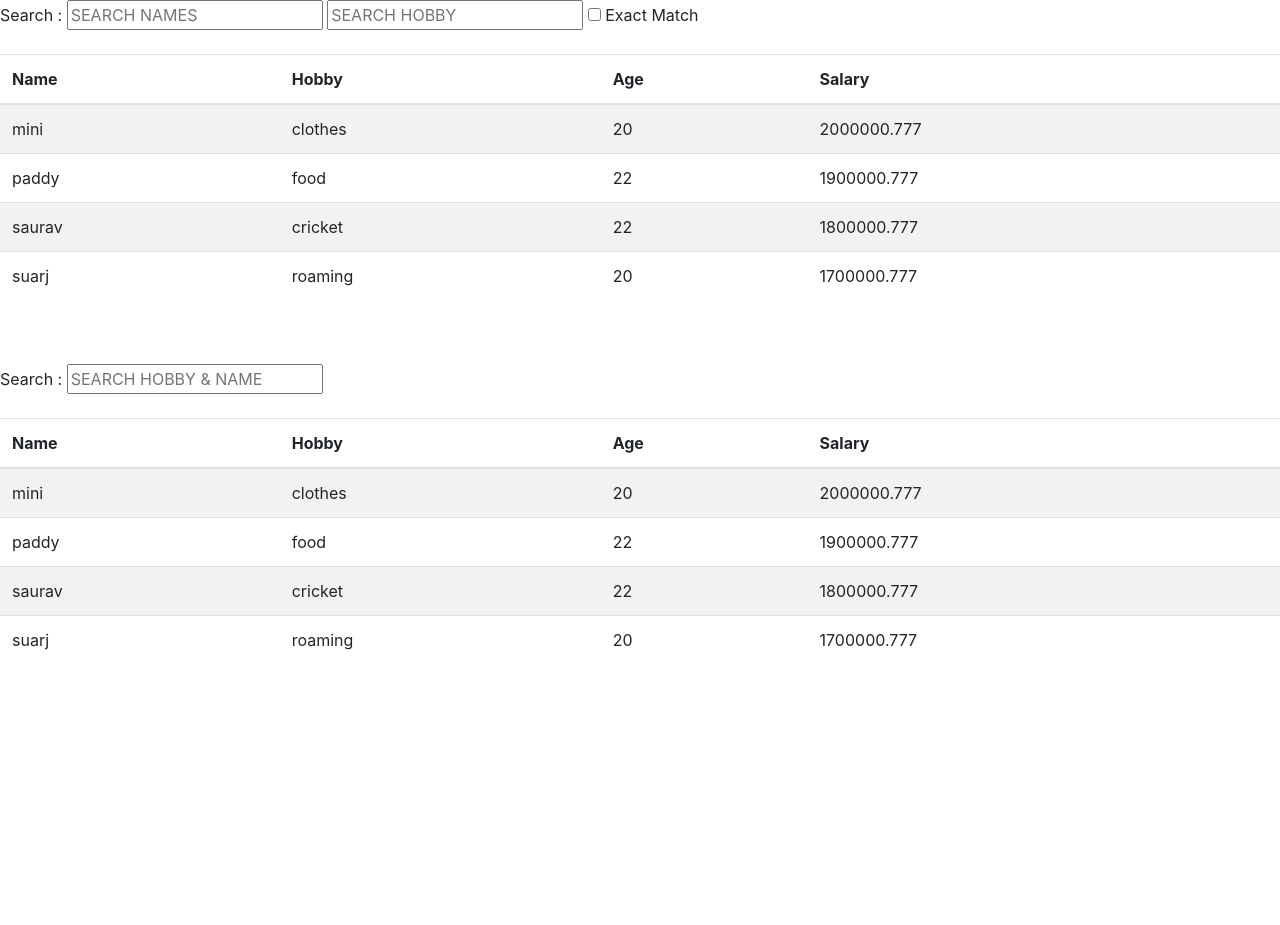
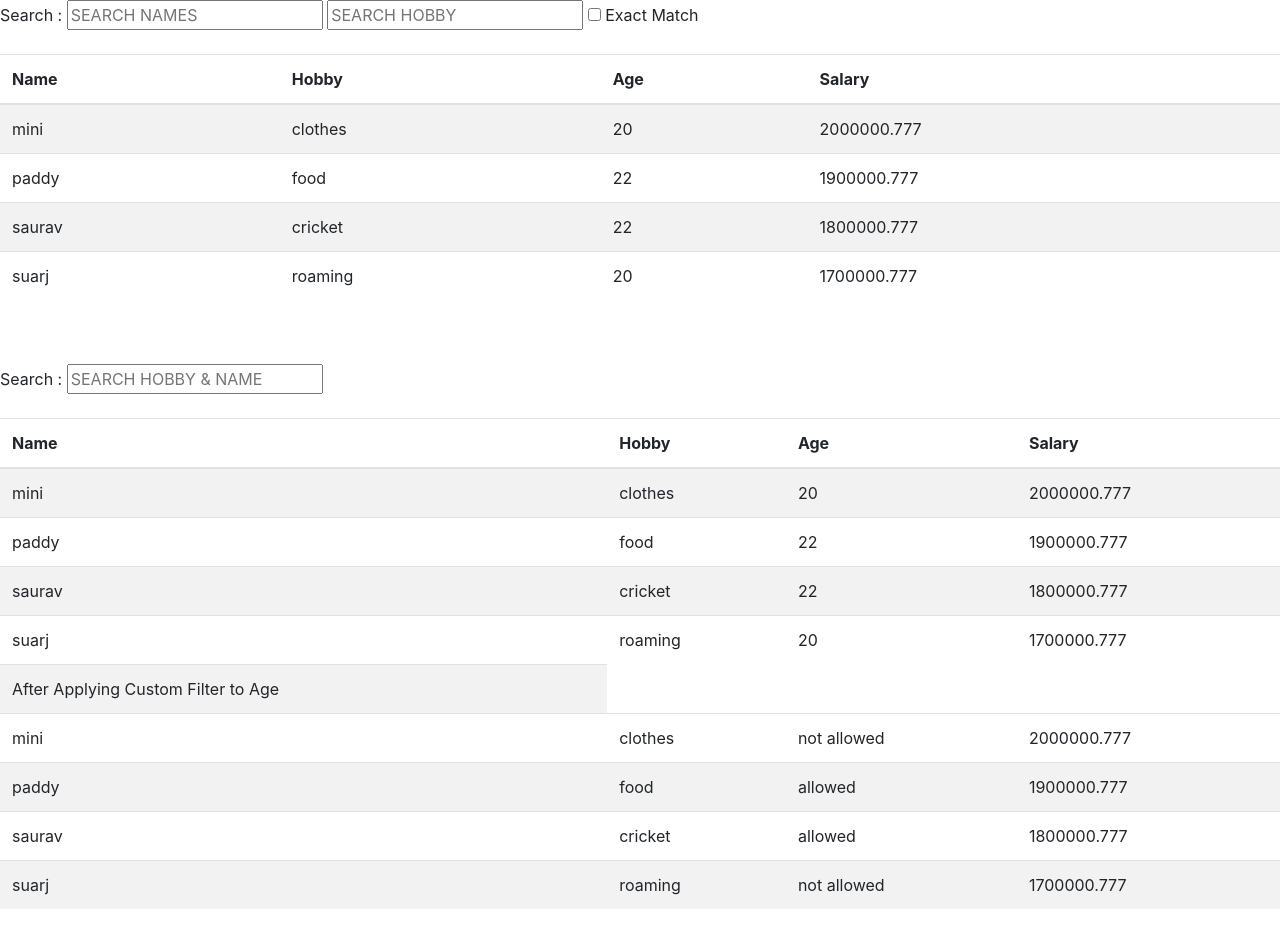
Before and after one commit to ShaunakSen/learn_angular, a plain HTML site: page project2/index2.html in a window 1280 px wide. Before the commit the page ends 800 px from the top, so only its background shows below. Drawn offline with nearby package versions, Linux system fonts and the light colour scheme.

Commit message:
created my own filter

```diff
--- a/project2/index2.html
+++ b/project2/index2.html
@@ -52,6 +52,13 @@ Search : <input type="text" placeholder="SEARCH HOBBY & NAME" ng-model="searchTe
         <td>{{friend.age}}</td>
         <td>{{friend.salary}}</td>
     </tr>
+    <tr><td>After Applying Custom Filter to Age</td></tr>
+    <tr ng-repeat="friend in friends | filter:search ">
+        <td>{{friend.name}}</td>
+        <td>{{friend.hobby}}</td>
+        <td>{{friend.age | restriction}}</td>
+        <td>{{friend.salary}}</td>
+    </tr>
     </tbody>
 </table>
 
--- a/project2/js/script2.js
+++ b/project2/js/script2.js
@@ -1,4 +1,15 @@
 var myApp = angular.module("myModule", []);
+
+myApp.filter('restriction', function () {
+    return function (gender) {
+        if (gender < 22) {
+            return 'not allowed';
+        }
+        else
+            return 'allowed';
+    }
+});
+
 myApp.controller("myController", function ($scope) {
     $scope.friends = [
         {
@@ -31,14 +42,13 @@ myApp.controller("myController", function ($scope) {
         }
     ];
 
-    $scope.search = function(item){
-        if($scope.searchText2 == undefined){
+    $scope.search = function (item) {
+        if ($scope.searchText2 == undefined) {
             return true;
         }
-        else
-        {
-            if((item.name.toLowerCase().indexOf($scope. searchText2.toLowerCase()) != -1) ||
-                (item.hobby.toLowerCase().indexOf($scope. searchText2.toLowerCase()) != -1)){
+        else {
+            if ((item.name.toLowerCase().indexOf($scope.searchText2.toLowerCase()) != -1) ||
+                (item.hobby.toLowerCase().indexOf($scope.searchText2.toLowerCase()) != -1)) {
                 return true;
             }
         }
```
